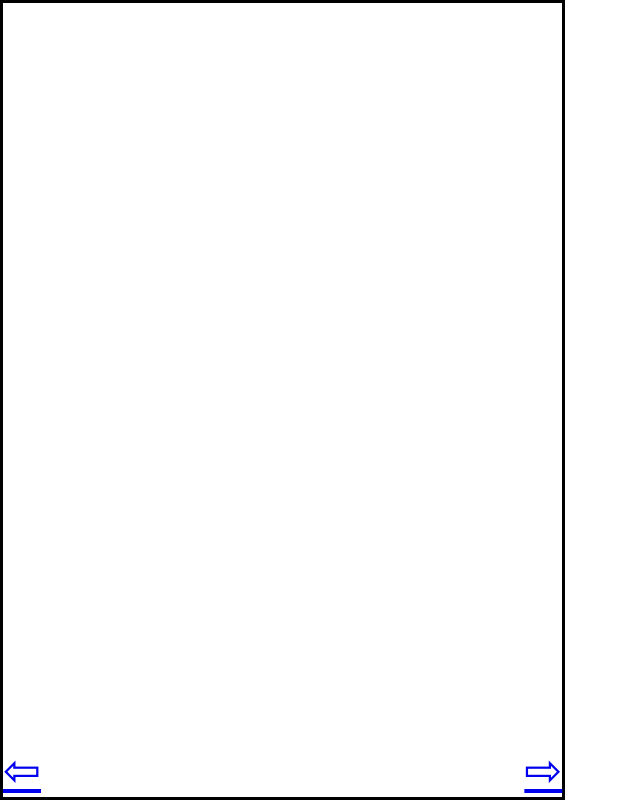
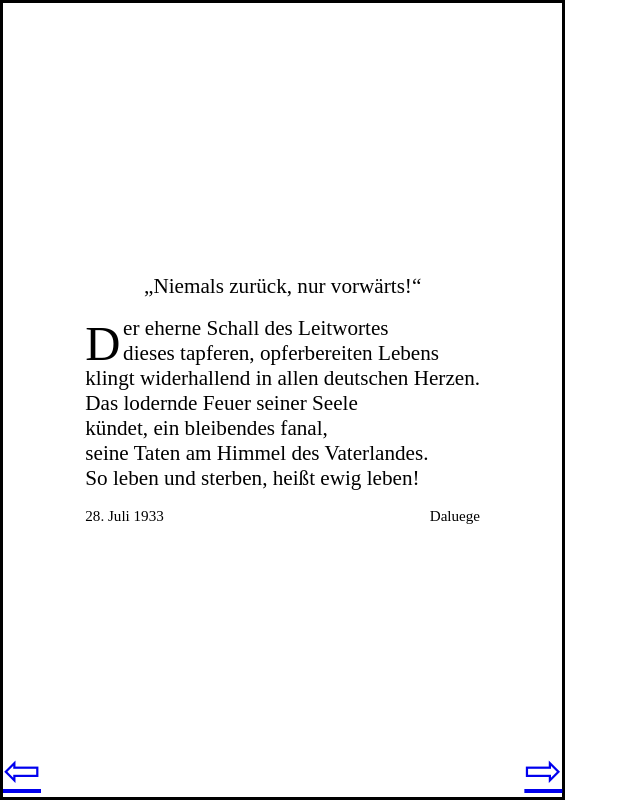
Before and after one commit to DigitalesSchrifttum/Sturm-33-Hans-Maikowski, a website: page 05.html in a window 1280 px wide. Shown: the whole page, without its empty margins (0-640 px from the left). Drawn offline with nearby package versions, Linux system fonts and the light colour scheme; files that its build step writes are made by us from their sources.

Commit message:
page 15 added; some enhancements

```diff
--- a/05.html
+++ b/05.html
@@ -5,9 +5,46 @@
 		<meta name="viewport" content="width=device-width, initial-scale=1.0" />
 		<link rel="stylesheet" href="format.css" />
 		<title>Titel</title>
+		<style>
+			body {
+				justify-content: center;
+			}
+			p.specific {
+				text-align: left;
+				hyphens: none;
+				font-size: 1.4em;
+			}
+			div.textarea {
+				margin: auto !important;
+				display: inline-flex;
+				flex-direction: column;
+				align-items: center;
+				line-height: unset;
+			}
+			.source {
+				display: flex;
+				justify-content: space-between;
+				align-self: stretch;
+			}
+		</style>
 	</head>
 	<body>
-		<div class="textarea odd"></div>
+		<div class="textarea odd">
+			<p class="no-indent-first specific">„Niemals zurück, nur vorwärts!“</p>
+			<br />
+			<p class="no-indent-first specific">
+				<span class="initial-letter">D</span>
+				er eherne Schall des Leitwortes<br />dieses tapferen, opferbereiten
+				Lebens<br />
+				klingt widerhallend in allen deutschen Herzen.<br />
+				Das lodernde Feuer seiner Seele<br />
+				kündet, ein bleibendes fanal,<br />
+				seine Taten am Himmel des Vaterlandes.<br />
+				So leben und sterben, heißt ewig leben!
+			</p>
+			<br />
+			<div class="source"><span>28. Juli 1933</span><span>Daluege</span></div>
+		</div>
 		<div class="page-link-area">
 			<a href="./04.html">⇦</a><a href="./06.html">⇨</a>
 		</div>
--- a/format.sass
+++ b/format.sass
@@ -27,8 +27,10 @@ body
 		height: $pagewidth
 
 div.textarea
-	margin: auto $pagemargin $pagemargin $pagemargin
+	margin: $pagemargin $pagemargin $pagemargin $pagemargin
 	line-height: $line-height
+	&.margin-top-auto
+		margin-top: auto
 	&.odd
 		margin-left: $pagemargin-ext
 	&.even
@@ -87,8 +89,15 @@ p
 	&.even
 		text-align: start
 
-span.spacing
-	letter-spacing: 1mm
+span
+	&.spacing
+		letter-spacing: 1mm
+	&.initial-letter
+		display: inline-flex
+		float: left
+		height: 10mm
+		width: 10mm
+		font-size: 2.3em
 
 div.page-link-area
 	display: flex
```
Also changed, not shown: 01.html (+0 -1 lines), 02.html (+1 -1 lines), 04.html (+0 -1 lines), 15.html (+1 -1 lines), 16.html (+1 -1 lines), 17.html (+1 -1 lines).
